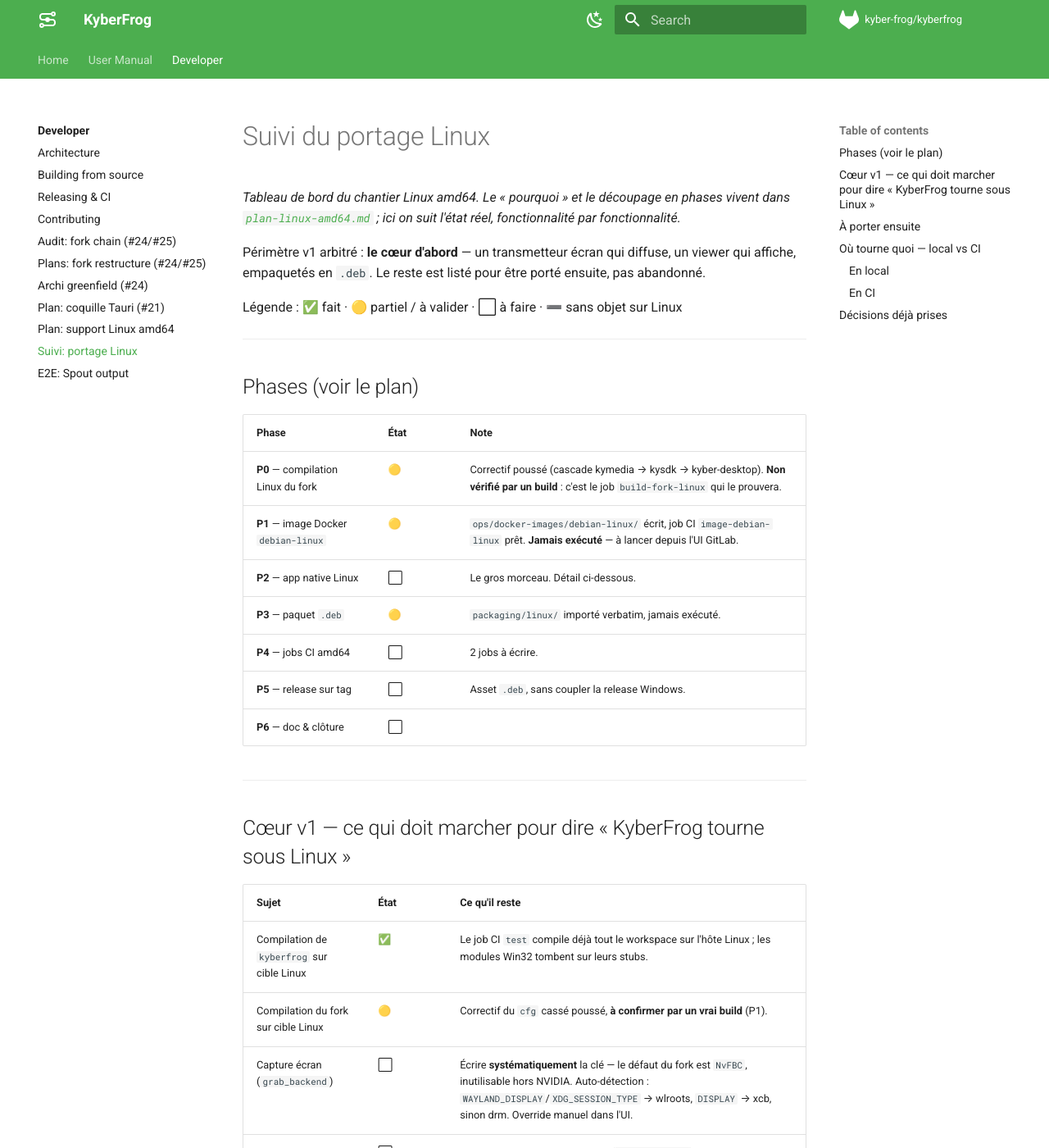
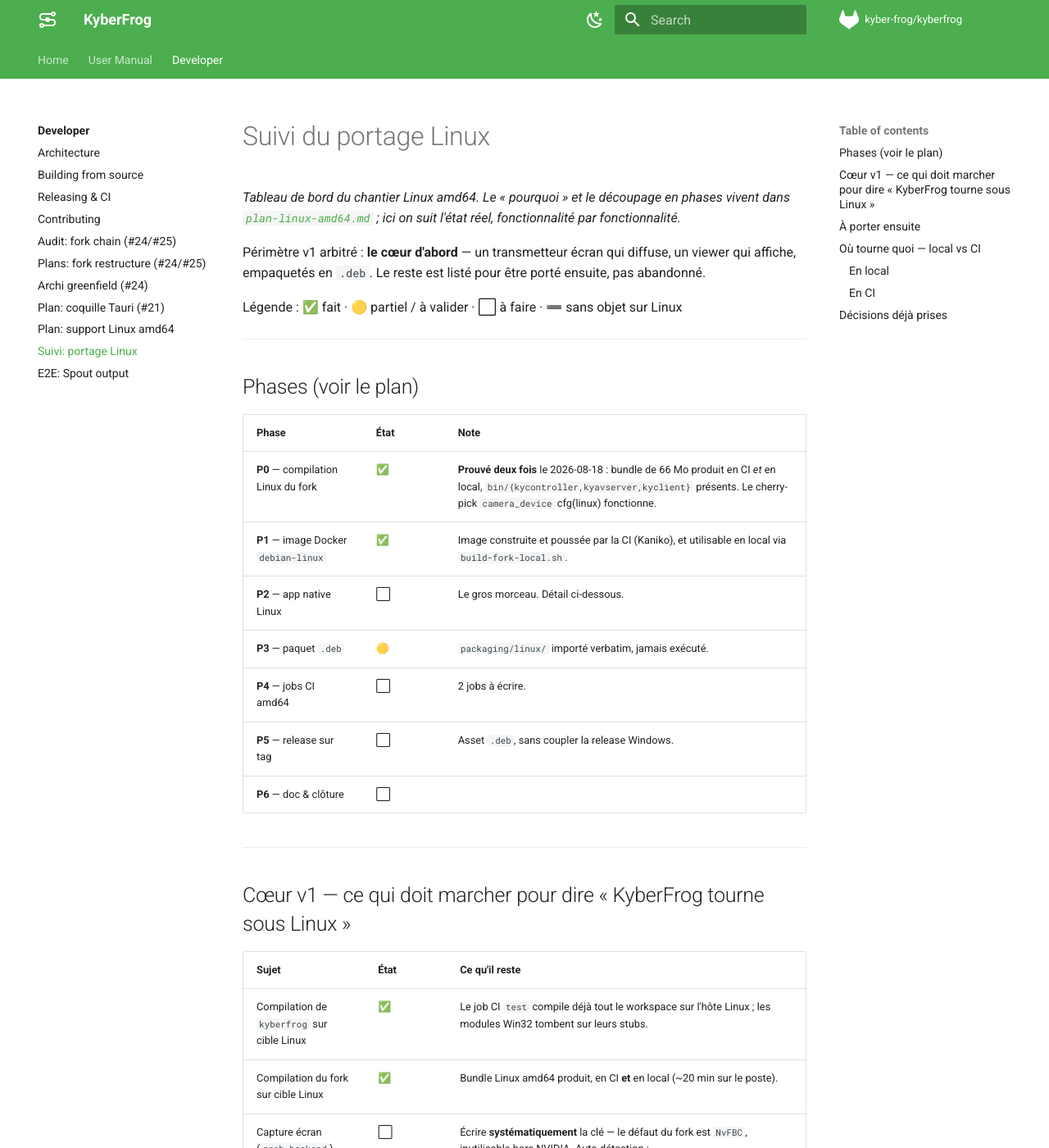
Before and after one commit to CollectiFrog/KyberFrog, an MkDocs documentation site: the page built from docs/dev/todo-linux.md, in a window 1280 px wide and 1400 px high. Shown: the whole window at 82% size. Built offline with MkDocs 1.6.1 and Material for MkDocs 9.7.7, drawn with Linux system fonts in a browser that asks for light colours; comment, search, counter and statistics services are not loaded.

Commit message:
docs(linux): P0 et P1 validés — bundle Linux produit en CI et en local
Le build local confirme la CI : bundle de 66 Mo identique, avec
bin/{kycontroller,kyavserver,kyclient}. Le "bundle is missing" du job CI était
bien un faux négatif de la vérification, pas un défaut du bundle.

~20 min sur le poste (12 CPU) contre ~1h30 sur le runner : la boucle de dev
locale est le bon choix.

Co-Authored-By: Claude Opus 5 <noreply@anthropic.com>

```diff
--- a/docs/dev/todo-linux.md
+++ b/docs/dev/todo-linux.md
@@ -16,8 +16,8 @@ Légende : ✅ fait · 🟡 partiel / à valider · ⬜ à faire · ➖ sans obj
 
 | Phase | État | Note |
 |---|---|---|
-| **P0** — compilation Linux du fork | 🟡 | Correctif poussé (cascade kymedia → kysdk → kyber-desktop). **Non vérifié par un build** : c'est le job `build-fork-linux` qui le prouvera. |
-| **P1** — image Docker `debian-linux` | 🟡 | `ops/docker-images/debian-linux/` écrit, job CI `image-debian-linux` prêt. **Jamais exécuté** — à lancer depuis l'UI GitLab. |
+| **P0** — compilation Linux du fork | ✅ | **Prouvé deux fois** le 2026-08-18 : bundle de 66 Mo produit en CI *et* en local, `bin/{kycontroller,kyavserver,kyclient}` présents. Le cherry-pick `camera_device` cfg(linux) fonctionne. |
+| **P1** — image Docker `debian-linux` | ✅ | Image construite et poussée par la CI (Kaniko), et utilisable en local via `build-fork-local.sh`. |
 | **P2** — app native Linux | ⬜ | Le gros morceau. Détail ci-dessous. |
 | **P3** — paquet `.deb` | 🟡 | `packaging/linux/` importé verbatim, jamais exécuté. |
 | **P4** — jobs CI amd64 | ⬜ | 2 jobs à écrire. |
@@ -31,7 +31,7 @@ Légende : ✅ fait · 🟡 partiel / à valider · ⬜ à faire · ➖ sans obj
 | Sujet | État | Ce qu'il reste |
 |---|---|---|
 | Compilation de `kyberfrog` sur cible Linux | ✅ | Le job CI `test` compile déjà tout le workspace sur l'hôte Linux ; les modules Win32 tombent sur leurs stubs. |
-| Compilation du fork sur cible Linux | 🟡 | Correctif du `cfg` cassé poussé, **à confirmer par un vrai build** (P1). |
+| Compilation du fork sur cible Linux | ✅ | Bundle Linux amd64 produit, en CI **et** en local (~20 min sur le poste). |
 | Capture écran (`grab_backend`) | ⬜ | Écrire **systématiquement** la clé — le défaut du fork est `NvFBC`, inutilisable hors NVIDIA. Auto-détection : `WAYLAND_DISPLAY`/`XDG_SESSION_TYPE` → wlroots, `DISPLAY` → xcb, sinon drm. Override manuel dans l'UI. |
 | Supervision des enfants | ⬜ | Le Job Object est Windows-only (`supervisor.rs`). Porter les deux équivalents : `LD_LIBRARY_PATH` vers le `lib/` du bundle, et `PR_SET_PDEATHSIG` pour les runs hors systemd. |
 | Chemins de config / logs | ⬜ | `paths.rs` retombe sur `$HOME/.config` en dur. Respecter `XDG_CONFIG_HOME` / `XDG_STATE_HOME` (des logs sous `~/.config` sont discutables). |
```
